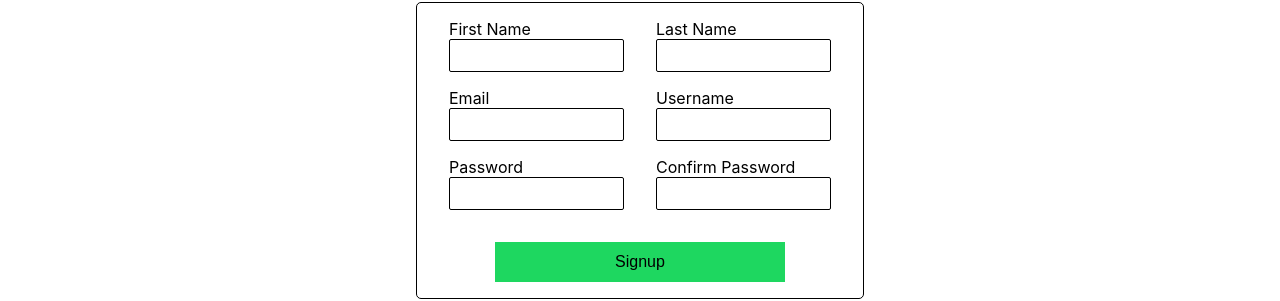
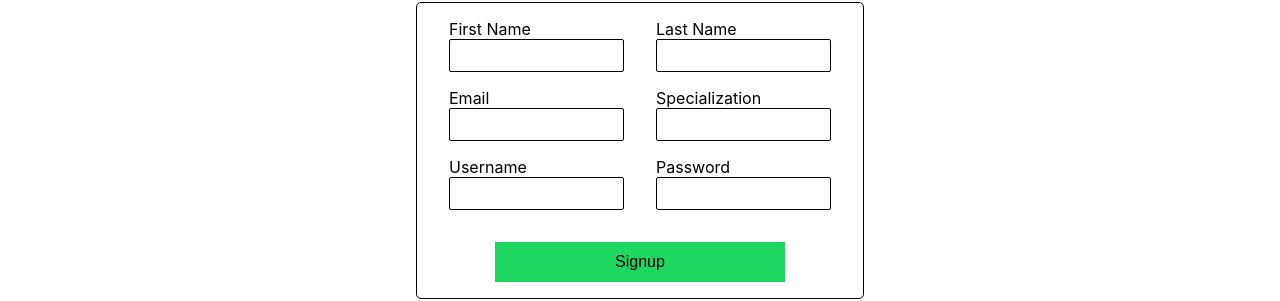
Before and after one commit to harhacking/cs520-project, a React (Create React App) app in the folder patient_tracker_fe/: page /DoctorSignup in a window 1280 px wide. Shown: the part 247-548 px from the top of the page. Built offline with nearby package versions, Linux system fonts and the light colour scheme.

Commit message:
cleaned up Doctor Signup

```diff
--- a/patient_tracker_fe/src/Pages/DoctorSignup.js
+++ b/patient_tracker_fe/src/Pages/DoctorSignup.js
@@ -1,7 +1,7 @@
 import classes from "../Styles/Signup.module.css";
 import axios from "axios";
 import { useState } from "react";
-import { set } from "react-hook-form";
+// import { set } from "react-hook-form";
 import { Link, useNavigate } from "react-router-dom";
 
 const DoctorSignup = () => {
@@ -47,49 +47,48 @@ const DoctorSignup = () => {
       [name]: value
     })
 
-    if (name === "password" || name === "confirmPassword") {
-        passwordMatch = signupData.password === signupData.confirmPassword;
-    }
-
   }
 
   return (
     <div className={classes.signupContainer}>
       <p>Doctor Signup</p>
       <form className={classes.signupForm}>
+
         <div className={classes.groupsOfTwo}>
+
           <div className={classes.firstname}>
             <label htmlFor="firstname">First Name</label>
             <input type="text" id="firstname" name="first_name" onChange={setFormData}/>
           </div>
+
           <div className={classes.lastname}>
             <label htmlFor="lastname">Last Name</label>
             <input type="text" id="lastname" name="last_name" onChange={setFormData}/>
           </div>
+
         </div>
+
         <div className={classes.groupsOfTwo}>
+
           <div className={classes.email}>
             <label htmlFor="email">Email</label>
             <input type="email" id="email" name="email"  onChange={setFormData}/>
           </div>
+
+          <div className={classes.specialization}>
+            <label htmlFor="Specialization">Specialization</label>
+            <input type="text" id="specialization" name='specialiaztion' onChange={setFormData}/>
+          </div>
+
+        </div>
+
+        <div className={classes.groupsOfTwo}>
+
           <div className={classes.username}>
             <label htmlFor="username">Username</label>
             <input type="text" id="username" name="username" onChange={setFormData}/>
           </div>
-        </div>
 
-        {/* <div className={classes.groupsOfTwo}>
-          <div className={classes.password}>
-            <label htmlFor="password">Password</label>
-            <input type="password" id="password" name="password" onChange={setFormData}/>
-
-          </div>
-          <div className={classes.confirmPassword}>
-            <label htmlFor="password">Confirm Password</label>
-            <input type="password" id="confirmPassword" name="confirmPassword" onChange={setFormData}/>
-          </div>
-        </div> */}
-        <div className={classes.groupsOfTwo}>
             <div className={classes.password}>
                 <label htmlFor="password">Password</label>
                 <input
@@ -98,35 +97,10 @@ const DoctorSignup = () => {
                     name="password"
                     value={signupData.password}
                     onChange={setFormData}
-                    // {...register("password", {
-                    //     required: "Password cannot be empty",
-                    //     minLength: {
-                    //       value: 6,
-                    //       message: "Password must be at least 6 characters",
-                    //     },
-                    //     pattern: {
-                    //       value:
-                    //         /^(?=.*[a-z])(?=.*[A-Z])(?=.*\d)(?=.*[@$!%*?&])[A-Za-z\d@$!%*?&]/,
-                    //       message:
-                    //         "Must contain at least 1 upper and lowercase letter, one digit, and 1 special character",
-                    //     },
-                    //   })}
                 />
             </div>
-            <div className={classes.confirmPassword}>
-                <label htmlFor="confirmPassword">Confirm Password</label>
-                <input
-                    type="password"
-                    id="confirmPassword"
-                    name="confirmPassword"
-                    value={signupData.confirmPassword}
-                    onChange={setFormData}
-                />
-            </div>
-                {!passwordMatch && (
-                    <div style={{ color: 'red' }}>Passwords do not match. Please try again.</div>
-                )}
-            </div>
+
+          </div>
 
         <button type="submit" onClick={register}>
           Signup
--- a/patient_tracker_fe/src/Pages/PreSignup.js
+++ b/patient_tracker_fe/src/Pages/PreSignup.js
@@ -13,13 +13,11 @@ function PreSignup() {
           <p>New patient or doctor?</p>
             <div>
               <Link to="/signup">
-                <button onClick={() => alert('Button 1 clicked')}>Patient</button>
+                <button>Patient</button>
               </Link>
-              {/* <button onClick={() => alert('Button 1 clicked')}>Patient</button> */}
               <Link to="/DoctorSignup">
-                <button onClick={() => alert('Button 2 clicked')}>Doctor</button>
+                <button>Doctor</button>
               </Link>
-              {/* <button onClick={() => alert('Button 2 clicked')}>Doctor</button> */}
             </div>
           </form>
           <p>
```
